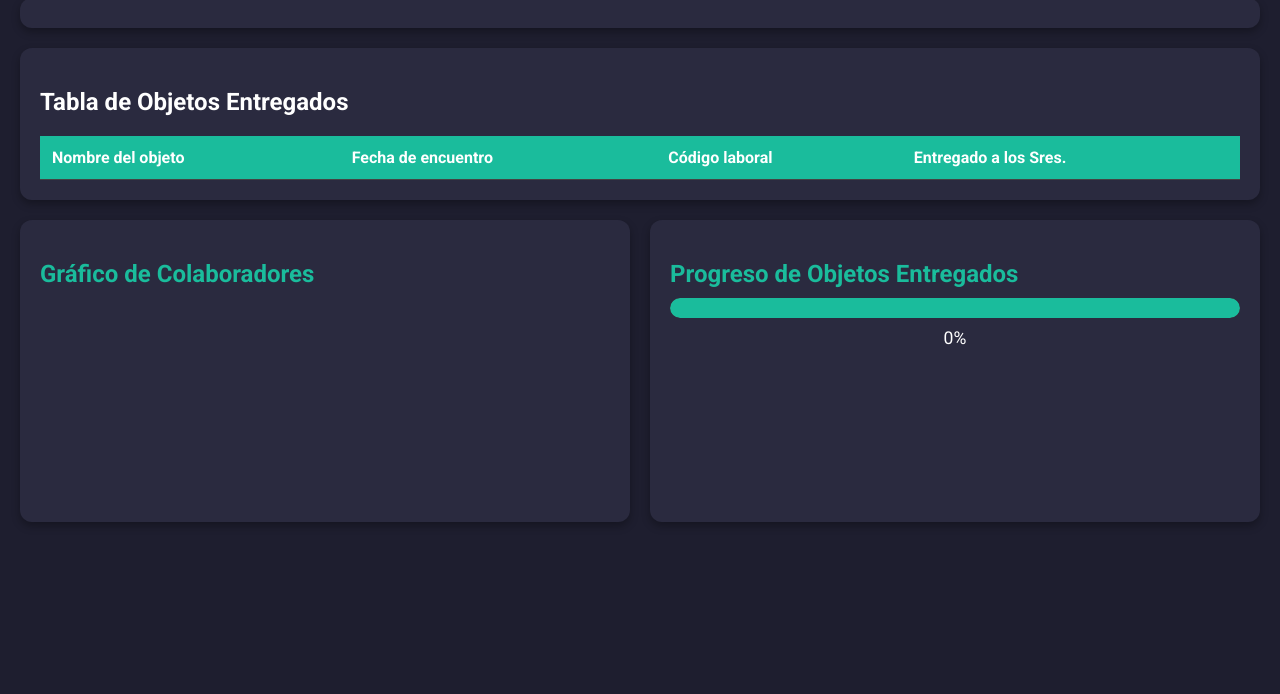
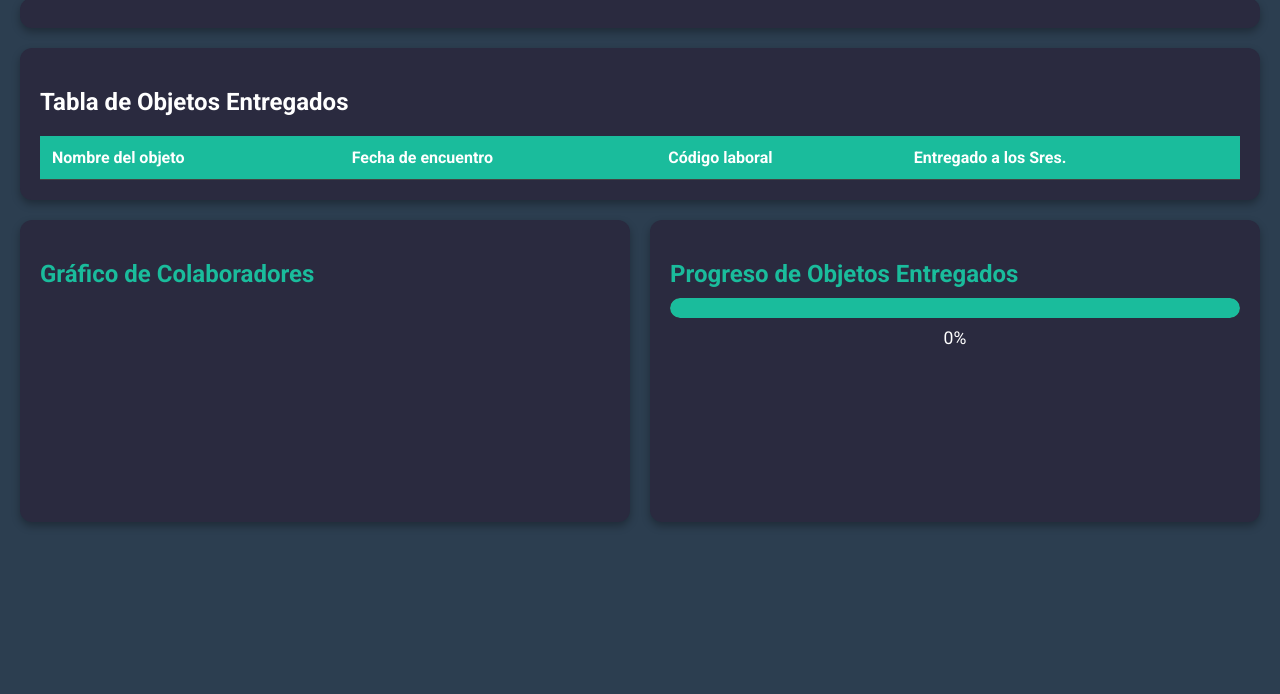
Before and after one commit to Andreilin12/SG-S.g.S-e-g-u-r-i-d-a-d, a plain HTML site: page lost-and-grafico-report.html in a window 1280 px wide. Shown: the part 106-800 px from the top of the page. Drawn offline with nearby package versions, Linux system fonts and the light colour scheme; no server answers.

Commit message:
Update lost-and-grafico-report.html

```diff
--- a/lost-and-grafico-report.html
+++ b/lost-and-grafico-report.html
@@ -12,7 +12,7 @@
   <style>
     body {
       font-family: 'Roboto', sans-serif;
-      background-color: #1e1e2f;
+      background-color: #2c3e50;
       color: #fff;
       margin: 0;
       padding: 20px;
```
